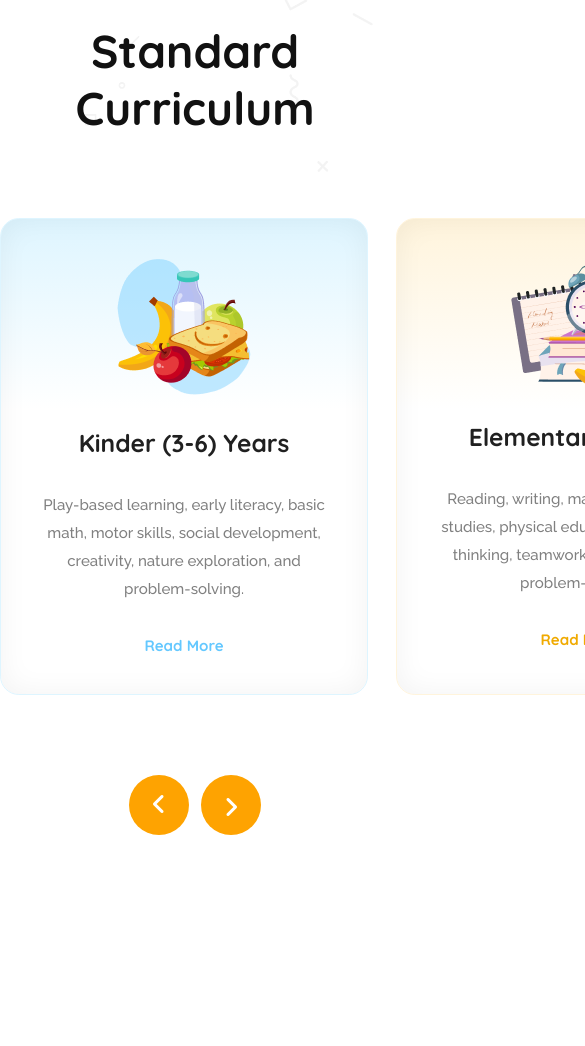
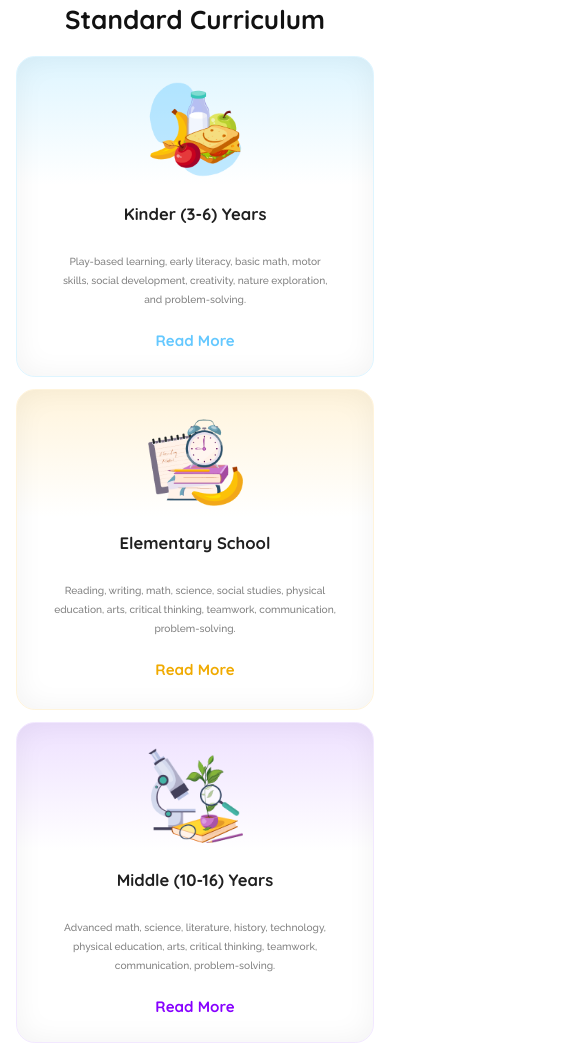
Before and after one commit to MH-Kniloy/PH-B11A2-Kids-School, a plain HTML site: page index.html in a window 390 px wide. Shown: the part 887-1933 px from the top of the page, 585 px wide, since content can reach past the window. Before the commit the page ends 1782 px from the top, so only its background shows below. Drawn offline with Linux system fonts and the light colour scheme.

Commit message:
Curriculum responsive for mobile 576px done

```diff
--- a/styles/style.css
+++ b/styles/style.css
@@ -135,12 +135,12 @@ nav ul li:nth-of-type(4) a {
   text-align: center;
   font-size: 46px;
   font-weight: 700;
-  line-height: 57.5px; /* 125% */
 }
 .card-container {
   margin: 80px 0;
   display: flex;
   gap: 28.29px;
+  flex-wrap: wrap;
 }
 .card {
   display: flex;
@@ -190,7 +190,7 @@ nav ul li:nth-of-type(4) a {
   box-shadow: 0px 0px 28.296px 0.943px rgba(0, 0, 0, 0.05) inset;
 }
 .card:nth-of-type(2) a {
-  color: #F0AA00;
+  color: #f0aa00;
 }
 .card:nth-of-type(3) {
   border: 0.943px solid #f2e8ff;
@@ -199,15 +199,16 @@ nav ul li:nth-of-type(4) a {
   box-shadow: 0px 0px 28.296px 0.943px rgba(0, 0, 0, 0.05) inset;
 }
 .card:nth-of-type(3) a {
-   color: #8700FF;
+  color: #8700ff;
 }
-.arrow-btn-container{
+.arrow-btn-container {
   width: 100%;
   display: flex;
   gap: 12px;
   justify-content: center;
 }
-.right,.left{
+.right,
+.left {
   text-align: center;
   width: 60px;
   height: 60px;
@@ -217,17 +218,17 @@ background: var(--Orange);
   cursor: pointer;
   transition: background-color 0.3s linear;
 }
-.right:hover,.left:hover{
-
+.right:hover,
+.left:hover {
   background: #d48805;
-
 }
-.right:active,.left:active{
-
+.right:active,
+.left:active {
   transform: scale(0.98);
 }
-.right,.left i{
-color: #FFF;
+.right,
+.left i {
+  color: #fff;
   font-size: 24px;
   font-weight: 900;
 }
@@ -300,5 +301,41 @@ font-weight: 900;
     font-style: normal;
     padding: 10px 24px;
   }
+
+  /* Curriculum  */
+
+  #curriculum {
+    padding: 40px 16px;
+    background-position: center;
+    background-size: cover;
+  }
+  #curriculum h2 {
+    font-size: 26px;
+  }
+  .card-container {
+    margin: 20px 0;
+    gap: 12px;
+    justify-content: center;
+  }
+  .card {
+    width: 100%;
+    height: 321px;
+    padding: 36px 28px;
+    gap: 22px;
+  }
+  .card img {
+    width: 95px;
+    height: 95px;
+  }
+  .card h4 {
+    font-size: 16.603px;
+  }
+  .card p {
+    font-size: 10.217px;
+    line-height: 19.158px; /* 187.5% */
+  }
+  .arrow-btn-container {
+    display: none;
+  }
 }
 /* ================= Responsiv 576px Styles End ================= */
```
Lines whose indentation alone changed are shown as unchanged.
